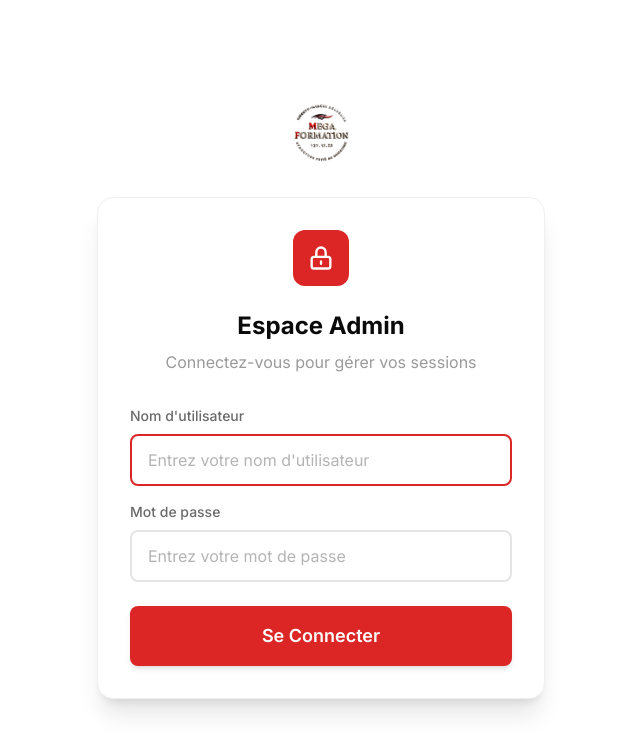
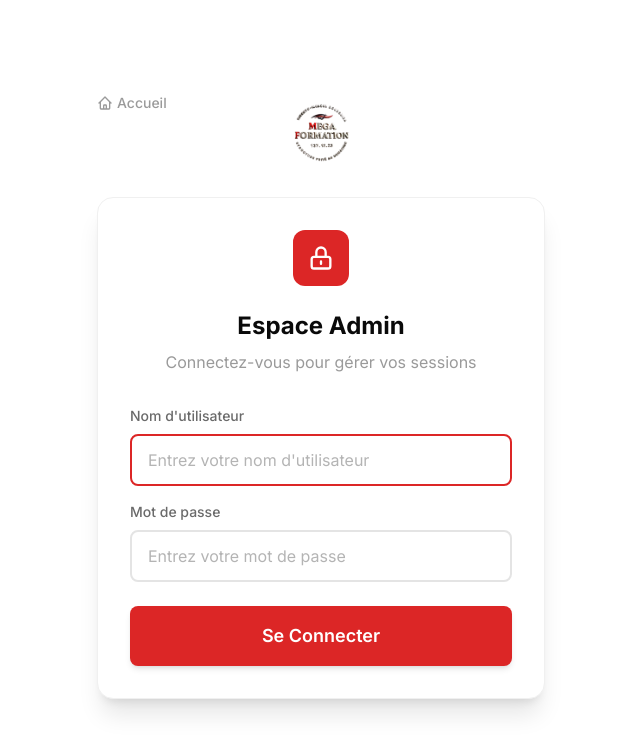
Before and after one commit to jilani852/megaformation, a React (Vite) app in the folder frontend/: page /admin/login in a window 1280 px wide. Shown: the top 752 px of the page, without its empty margins (319-959 px from the left). Built offline with nearby package versions, Linux system fonts and the light colour scheme; no server answers; the HTML template or start-up script is replaced by a standard one.

Commit message:
Add home buttons with house icon to all pages

```diff
--- a/frontend/src/pages/AdminDashboard.jsx
+++ b/frontend/src/pages/AdminDashboard.jsx
@@ -90,6 +90,16 @@ function AdminDashboard({ token, onLogout }) {
             <span className="text-white font-bold text-xl hidden sm:inline">
               Mega<span className="text-primary-500">Formation</span>
             </span>
+          </Link>
+
+          <Link
+            to="/"
+            className="hidden md:flex items-center gap-1 text-dark-300 hover:text-white transition-colors text-sm"
+          >
+            <svg className="w-4 h-4" fill="none" stroke="currentColor" viewBox="0 0 24 24">
+              <path strokeLinecap="round" strokeLinejoin="round" strokeWidth={2} d="M3 12l2-2m0 0l7-7 7 7M5 10v10a1 1 0 001 1h3m10-11l2 2m-2-2v10a1 1 0 01-1 1h-3m-6 0a1 1 0 001-1v-4a1 1 0 011-1h2a1 1 0 011 1v4a1 1 0 001 1m-6 0h6" />
+            </svg>
+            Accueil
           </Link>
 
           <div className="flex items-center gap-4">
--- a/frontend/src/pages/AdminLogin.jsx
+++ b/frontend/src/pages/AdminLogin.jsx
@@ -35,7 +35,16 @@ function AdminLogin({ onLogin }) {
 
   return (
     <div className="min-h-screen bg-white flex items-center justify-center p-4">
-      <div className="max-w-md w-full">
+      <div className="max-w-md w-full relative">
+        <Link
+          to="/"
+          className="absolute -top-2 left-0 flex items-center gap-1 text-dark-500 hover:text-primary-500 transition-colors text-sm font-medium"
+        >
+          <svg className="w-4 h-4" fill="none" stroke="currentColor" viewBox="0 0 24 24">
+            <path strokeLinecap="round" strokeLinejoin="round" strokeWidth={2} d="M3 12l2-2m0 0l7-7 7 7M5 10v10a1 1 0 001 1h3m10-11l2 2m-2-2v10a1 1 0 01-1 1h-3m-6 0a1 1 0 001-1v-4a1 1 0 011-1h2a1 1 0 011 1v4a1 1 0 001 1m-6 0h6" />
+          </svg>
+          Accueil
+        </Link>
         <Link to="/" className="flex items-center justify-center mb-8">
           <img src="/logo.png" alt="MegaFormation" className="h-16 w-auto object-contain" />
         </Link>
--- a/frontend/src/pages/CodeEntry.jsx
+++ b/frontend/src/pages/CodeEntry.jsx
@@ -61,7 +61,16 @@ function CodeEntry() {
 
   return (
     <div className="min-h-screen bg-white flex items-center justify-center p-4">
-      <div className="max-w-md w-full">
+      <div className="max-w-md w-full relative">
+        <Link
+          to="/"
+          className="absolute -top-2 left-0 flex items-center gap-1 text-dark-500 hover:text-primary-500 transition-colors text-sm font-medium"
+        >
+          <svg className="w-4 h-4" fill="none" stroke="currentColor" viewBox="0 0 24 24">
+            <path strokeLinecap="round" strokeLinejoin="round" strokeWidth={2} d="M3 12l2-2m0 0l7-7 7 7M5 10v10a1 1 0 001 1h3m10-11l2 2m-2-2v10a1 1 0 01-1 1h-3m-6 0a1 1 0 001-1v-4a1 1 0 011-1h2a1 1 0 011 1v4a1 1 0 001 1m-6 0h6" />
+          </svg>
+          Accueil
+        </Link>
         <Link to="/" className="flex items-center justify-center mb-8">
           <img src="/logo.png" alt="MegaFormation" className="h-16 w-auto object-contain" />
         </Link>
```
